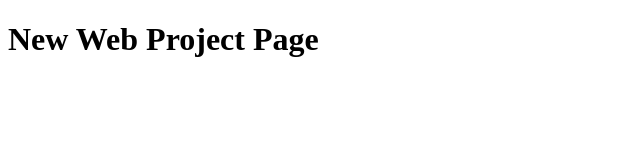
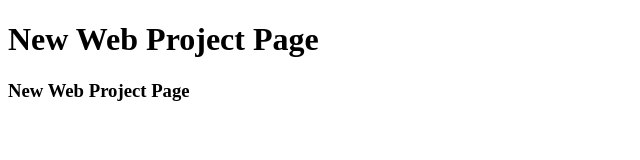
Before and after one commit to lenk-gb/Atelie, a plain HTML site: page Atelie/WebContent/index.html in a window 1280 px wide. Shown: the whole page, without its empty margins (0-640 px from the left). Drawn offline with Linux system fonts and the light colour scheme.

Commit message:
Update index.html

```diff
--- a/Atelie/WebContent/index.html
+++ b/Atelie/WebContent/index.html
@@ -6,5 +6,6 @@
     </head>
     <body>
         <h1>New Web Project Page</h1>
+        <h3>New Web Project Page</h3>
     </body>
 </html>
```
